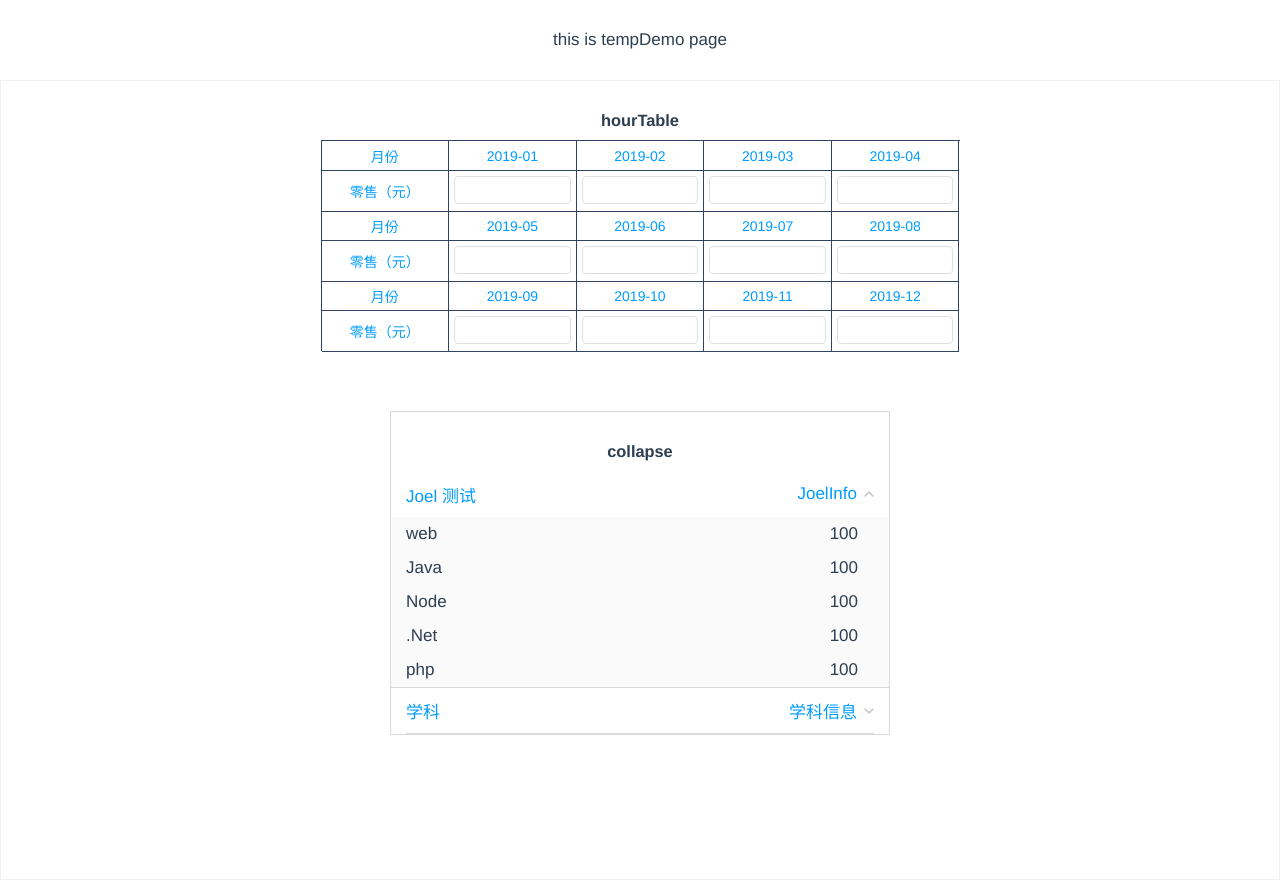
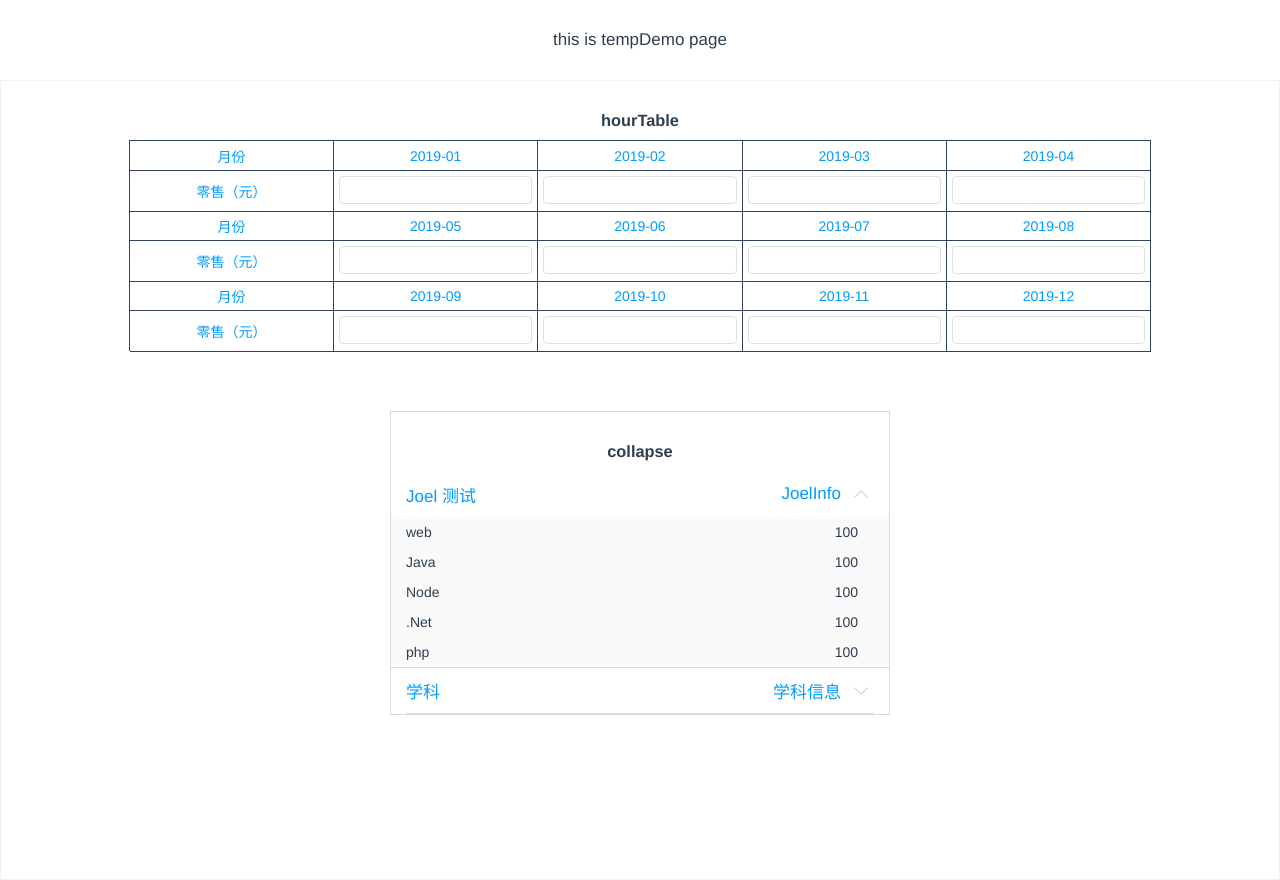
Before and after one commit to ben-Run/vue-code, a Vue app: page / in a window 1280 px wide. Built offline with nearby package versions, Linux system fonts and the light colour scheme.

Commit message:
add name 递归组件

```diff
--- a/src/components/collapse/src/main.vue
+++ b/src/components/collapse/src/main.vue
@@ -5,7 +5,8 @@
      <section :class="{'border-line': borderClass}" class="title-box">
        <span class="title">{{title || ''}}</span>
        <span class="desc">{{rightDesc || ''}}</span>
-       <i class="jiantou" :class="[icoDirection]"></i>
+       <!-- <i class="jiantou" :class="[icoDirection]"></i> -->
+       <svg-icon class="jiantou" :class="[icoDirection]" name="ico-jiantou"></svg-icon>
      </section>
    </header>
    <transition
--- a/src/components/scrollTop/src/main.vue
+++ b/src/components/scrollTop/src/main.vue
@@ -93,8 +93,8 @@ export default {
 
 <style lang='scss' scoped>
 .main-content {
-  width: 50px;
-  height: 50px;
+  width: 35px;
+  height: 35px;
   border-radius: 50%;
   position: fixed;
   box-shadow: 0px 0px 7px rgba(118, 118, 118, 0.5);
@@ -104,7 +104,7 @@ export default {
   justify-content: center;
   transition: background-color .5s ease-out;
   .ico {
-    font-size: 27px;
+    font-size: 16px;
     @include color($--ui-color-blue);
   }
   &:hover {
@@ -117,6 +117,6 @@ export default {
   }
 }
 .scroll-desc {
-  font-size: 12px;
+  font-size: 8px;
 }
 </style>
--- a/src/style/theme.scss
+++ b/src/style/theme.scss
@@ -66,13 +66,6 @@ a{
 
 // 箭头
 .jiantou {
-  width: 6px;
-  height: 10px;
-  background: url('../assets/images/common/jiantou.png') center no-repeat;
-  background-size: contain;
-  display: inline-block;
-  vertical-align: middle;
-  //padding: 0 7px;
   cursor: pointer;
 }
 .toDown {
--- a/src/views/home/Index.vue
+++ b/src/views/home/Index.vue
@@ -84,7 +84,7 @@ h3 {
 }
 .content-hourTable {
   margin: 0 auto;
-  width: 50%;
+  width: 80%;
 }
 .content-box {
   height: 800px;
@@ -108,7 +108,7 @@ h3 {
   }
 }
 .content-item-collapse {
-  font-size: 17px;
+  font-size: 14px;
   padding: 7px 15px;
   display: flex;
   align-items: center;
```
Also changed, not shown: src/assets/icons/ico-jiantou.svg (added), src/components/menu/index.js (added).
